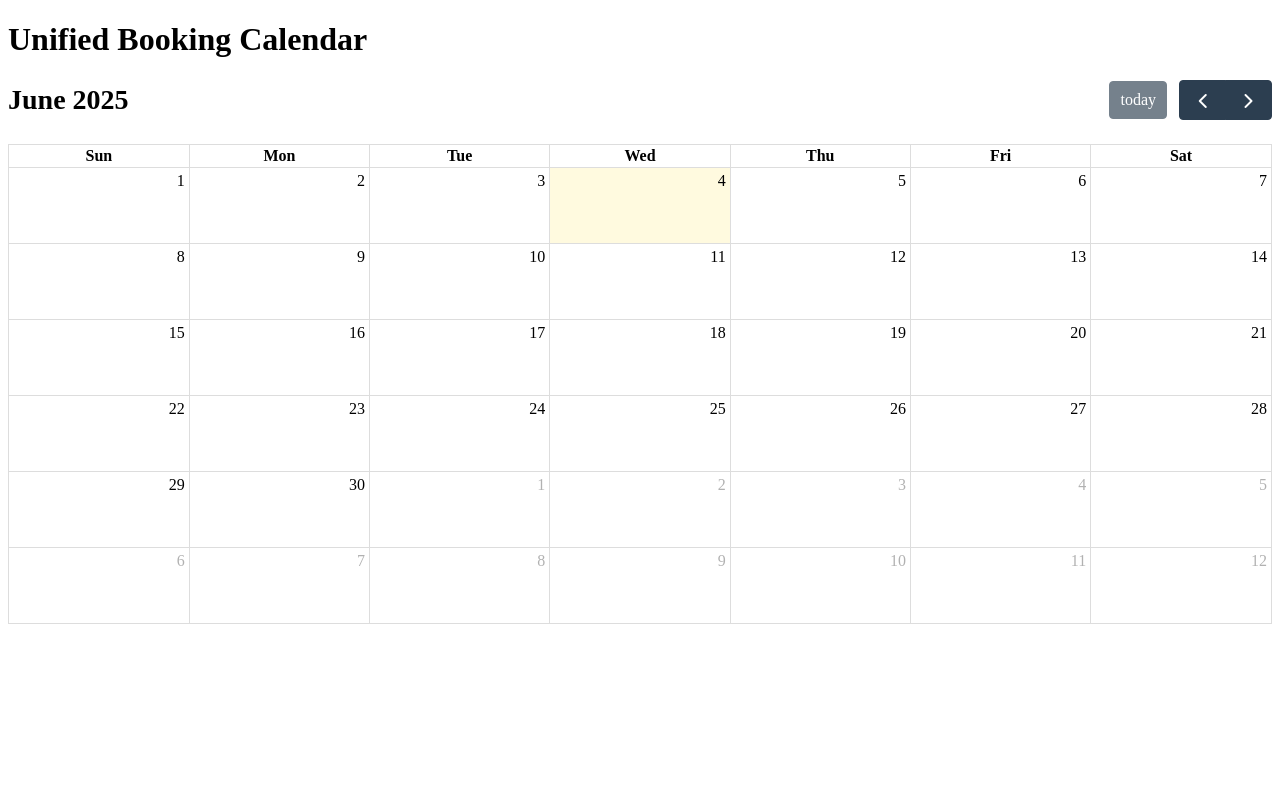
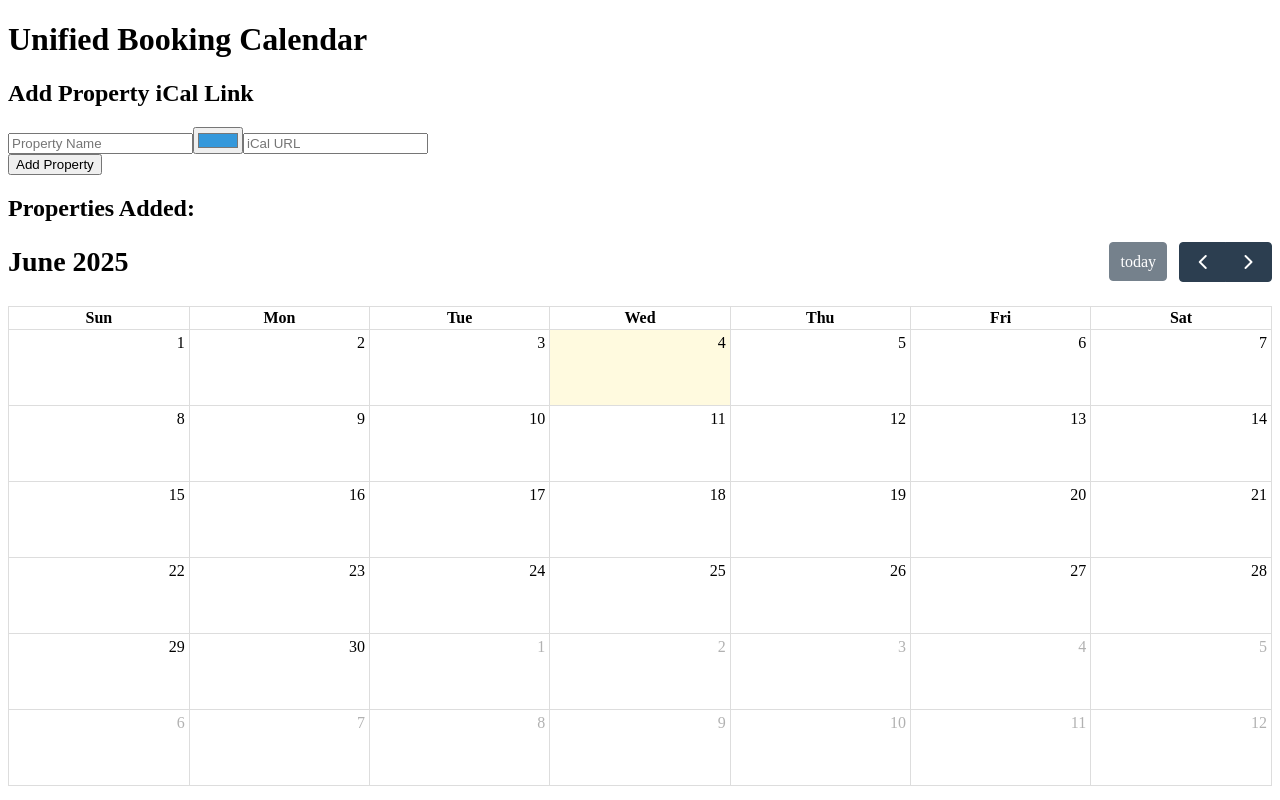
Before and after one commit to premium369/bookingcalander, a React (Create React App) app: page / in a window 1280 px wide. Built offline with nearby package versions, Linux system fonts and the light colour scheme; no server answers; the HTML template or start-up script is replaced by a standard one.

Commit message:
Update App.js

```diff
--- a/src/App.js
+++ b/src/App.js
@@ -1,70 +1,120 @@
+// src/App.js
 import React, { useState, useEffect } from "react";
 import FullCalendar from "@fullcalendar/react";
 import dayGridPlugin from "@fullcalendar/daygrid";
 import interactionPlugin from "@fullcalendar/interaction";
-import ical from "ical.js";
+import { RRule } from "rrule";
+import { parseICS } from "ical.js";
 import axios from "axios";
 
-const propertyConfig = [
-  {
-    id: "property1",
-    name: "Airbnb Beach House",
-    color: "#ff6b6b",
-    icalUrl: "https://corsproxy.io/?https://www.airbnb.co.in/calendar/ical/24141820.ics?s=634ccb4112a23f53d9bc62685323312e"
-  },
-  {
-    id: "property2",
-    name: "Booking.com Villa",
-    color: "#1dd1a1",
-    icalUrl: "https://www.airbnb.co.in/calendar/ical/24141820.ics?s=634ccb4112a23f53d9bc62685323312e"
-  }
-];
-
-const fetchICalEvents = async (url, color) => {
-  try {
-    const response = await axios.get(url);
-    const jcalData = ical.parse(response.data);
-    const comp = new ical.Component(jcalData);
-    const events = comp.getAllSubcomponents("vevent");
-
-    return events.map((event) => {
-      const vevent = new ical.Event(event);
-      return {
-        title: "Blocked",
-        start: vevent.startDate.toString(),
-        end: vevent.endDate.toString(),
-        backgroundColor: color,
-        borderColor: color,
-        display: "block"
-      };
-    });
-  } catch (error) {
-    console.error("Error fetching iCal:", url, error);
-    return [];
-  }
-};
-
 const App = () => {
+  const [properties, setProperties] = useState(() => {
+    const stored = localStorage.getItem("calendar-properties");
+    return stored ? JSON.parse(stored) : [];
+  });
   const [events, setEvents] = useState([]);
+  const [form, setForm] = useState({ name: "", color: "#3498db", url: "" });
 
   useEffect(() => {
-    const loadAllEvents = async () => {
-      let allEvents = [];
-      for (const property of propertyConfig) {
-        const propEvents = await fetchICalEvents(property.icalUrl, property.color);
-        allEvents = allEvents.concat(propEvents);
+    localStorage.setItem("calendar-properties", JSON.stringify(properties));
+    fetchAllEvents();
+  }, [properties]);
+
+  const fetchAllEvents = async () => {
+    const allEvents = [];
+    for (const prop of properties) {
+      try {
+        const res = await axios.get(
+          `https://corsproxy.io/?${encodeURIComponent(prop.url)}`
+        );
+        const parsed = parseICS(res.data);
+        for (const key in parsed) {
+          const evt = parsed[key];
+          if (evt.type === "VEVENT") {
+            allEvents.push({
+              title: prop.name,
+              start: evt.startDate.toJSDate(),
+              end: evt.endDate.toJSDate(),
+              color: prop.color
+            });
+          }
+        }
+      } catch (err) {
+        console.error(`Error fetching ${prop.name}`, err);
       }
-      setEvents(allEvents);
-    };
+    }
+    setEvents(allEvents);
+  };
 
-    loadAllEvents();
-    const interval = setInterval(loadAllEvents, 15 * 60 * 1000);
-    return () => clearInterval(interval);
-  }, []);
+  const handleAddProperty = () => {
+    if (!form.name || !form.url) return;
+    setProperties([...properties, { ...form, id: Date.now() }]);
+    setForm({ name: "", color: "#3498db", url: "" });
+  };
+
+  const handleDeleteProperty = (id) => {
+    setProperties(properties.filter((p) => p.id !== id));
+  };
 
   return (
     <div className="p-4">
       <h1 className="text-2xl font-bold mb-4">Unified Booking Calendar</h1>
+
+      <div className="mb-6 p-4 border rounded-lg">
+        <h2 className="text-lg font-semibold mb-2">Add Property iCal Link</h2>
+        <div className="grid grid-cols-1 md:grid-cols-3 gap-4">
+          <input
+            type="text"
+            placeholder="Property Name"
+            value={form.name}
+            onChange={(e) => setForm({ ...form, name: e.target.value })}
+            className="border p-2 rounded"
+          />
+          <input
+            type="color"
+            value={form.color}
+            onChange={(e) => setForm({ ...form, color: e.target.value })}
+            className="border p-2 rounded"
+          />
+          <input
+            type="text"
+            placeholder="iCal URL"
+            value={form.url}
+            onChange={(e) => setForm({ ...form, url: e.target.value })}
+            className="border p-2 rounded"
+          />
+        </div>
+        <button
+          onClick={handleAddProperty}
+          className="mt-4 bg-blue-500 text-white px-4 py-2 rounded hover:bg-blue-600"
+        >
+          Add Property
+        </button>
+      </div>
+
+      <div className="mb-6">
+        <h2 className="font-semibold mb-2">Properties Added:</h2>
+        <ul className="list-disc pl-6">
+          {properties.map((p) => (
+            <li key={p.id} className="mb-1 flex justify-between items-center">
+              <span>
+                <span
+                  className="inline-block w-4 h-4 mr-2"
+                  style={{ backgroundColor: p.color }}
+                ></span>
+                {p.name}
+              </span>
+              <button
+                onClick={() => handleDeleteProperty(p.id)}
+                className="text-red-600 hover:underline"
+              >
+                Delete
+              </button>
+            </li>
+          ))}
+        </ul>
+      </div>
+
       <FullCalendar
         plugins={[dayGridPlugin, interactionPlugin]}
         initialView="dayGridMonth"
```
